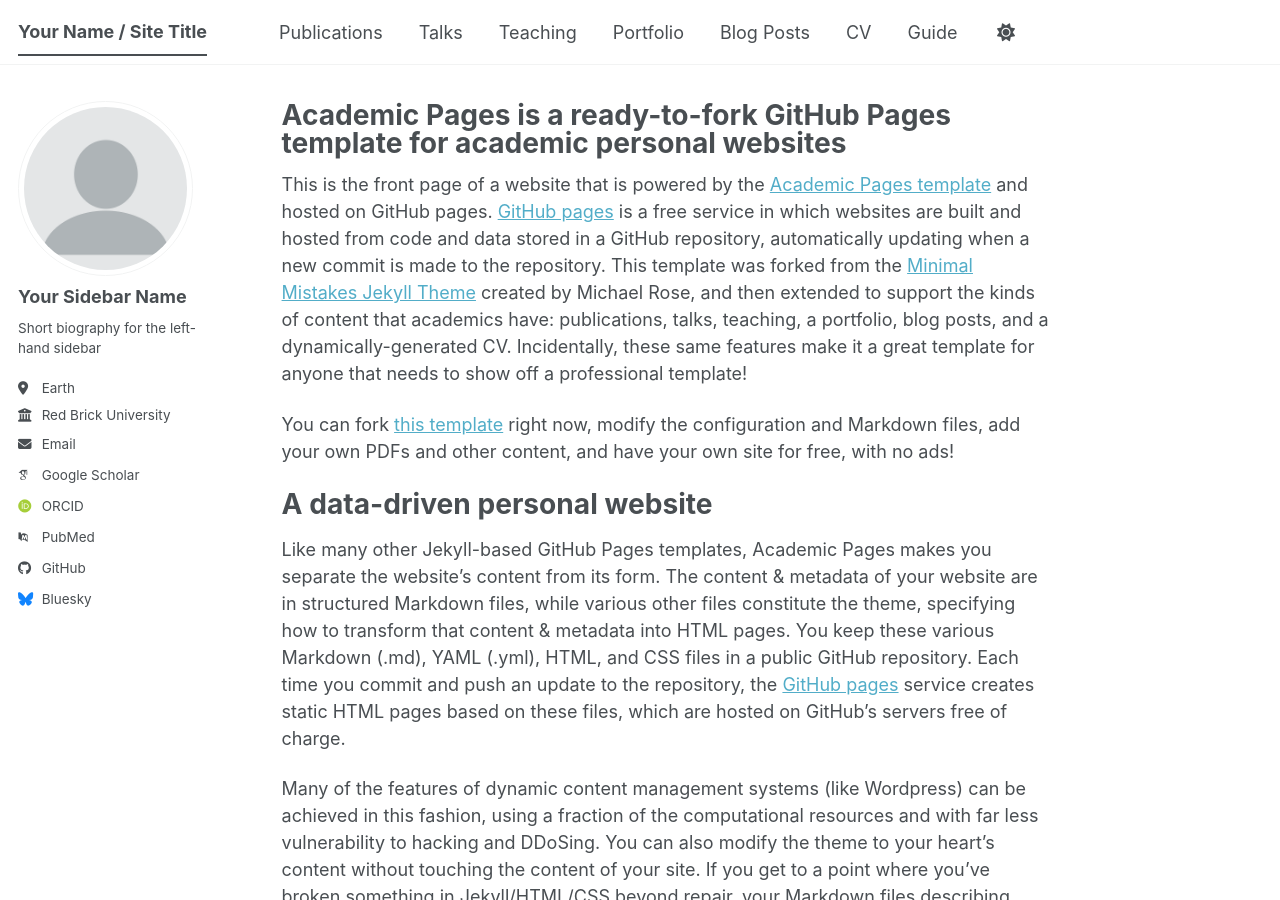
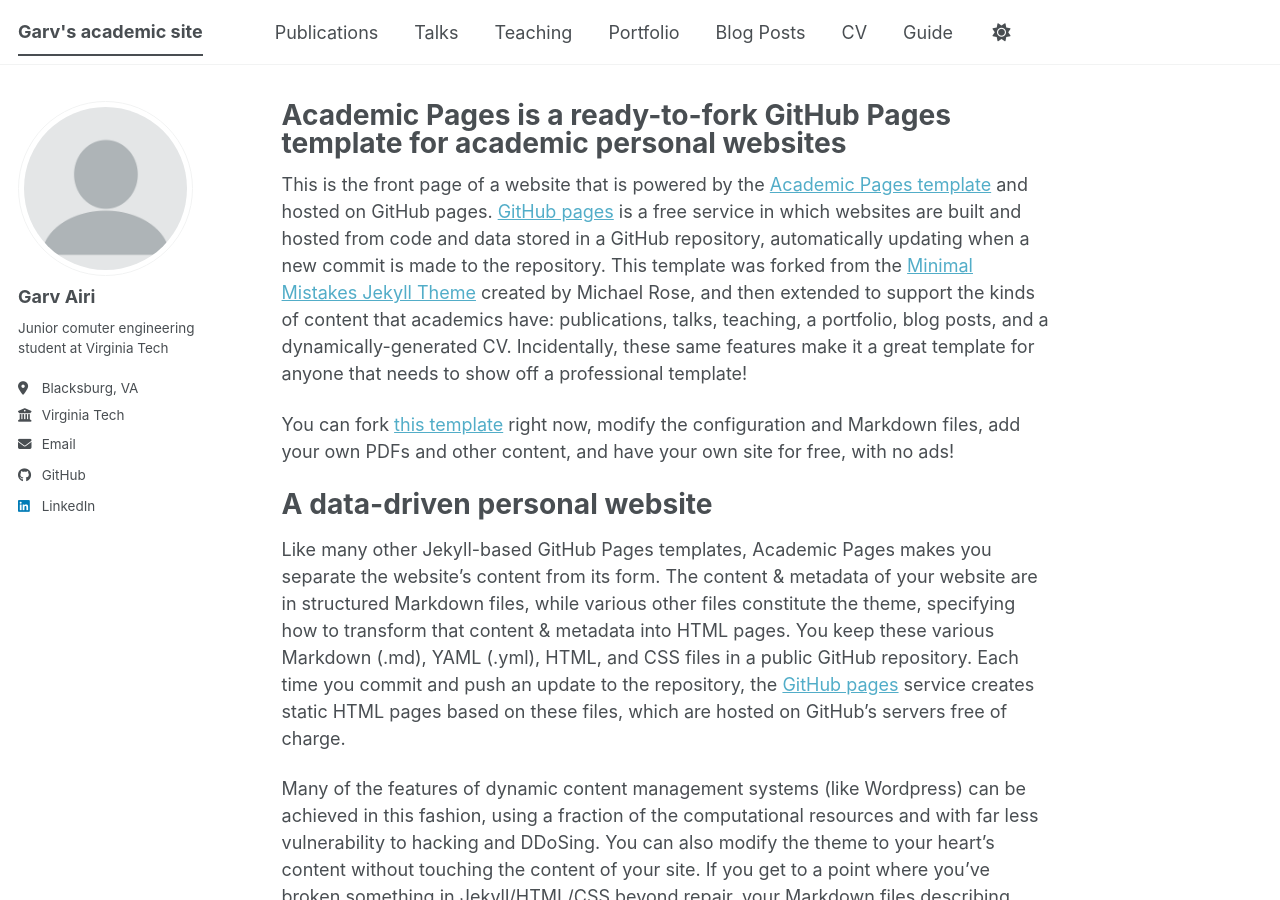
Before and after one commit to gairi01/gairi01.github.io, a Jekyll site: the page built from _pages/about.md, in a window 1280 px wide and 900 px high. Built offline with Jekyll 4.4.1, drawn with Linux system fonts in a browser that asks for light colours; some web fonts are replaced; a script bundle is joined from its source files by our own code; library files that are not in the unit come from our copies.

Commit message:
Update personal details in _config.yml
Updated personal information including title, name, bio, location, employer, email, and GitHub username.

```diff
--- a/_config.yml
+++ b/_config.yml
@@ -9,7 +9,7 @@
 # Basic Site Settings
 locale                   : "en-US"
 site_theme               : "default" # The available themes options are "default", "air", "sunrise", "mint", "dirt" and "contrast"
-title                    : "Your Name / Site Title"
+title                    : "Garv's academic site"
 title_separator          : "-"
 name                     : &name "Your Name"
 description              : &description "Your Name's academic portfolio"   # Update this with a general description of your site, this is the default if not overridden by a page
@@ -24,24 +24,24 @@
 author:
   # Biographic information
   avatar           : "profile.png"
-  name             : "Your Sidebar Name"
+  name             : "Garv Airi"
   pronouns         : # example: "she/her"
-  bio              : "Short biography for the left-hand sidebar"
-  location         : "Earth"
-  employer         : "Red Brick University"
+  bio              : "Junior comuter engineering student at Virginia Tech"
+  location         : "Blacksburg, VA"
+  employer         : "Virginia Tech "
   uri              : # URL
-  email            : "none@example.org"
+  email            : "gairi01@vt.edu"
 
   # Academic websites
   academia         : # URL
   arxiv            : # URL - Update with the correct link to your profile
-  googlescholar    : "https://scholar.google.com/citations?user=PS_CX0AAAAAJ"
+  googlescholar    : #"https://scholar.google.com/citations?user=PS_CX0AAAAAJ"
   inspire-hep      : # URL
   impactstory      : # URL
-  orcid            : "https://orcid.org/yourorcidurl"
+  orcid            : #"https://orcid.org/yourorcidurl"
   semantic         : # URL
   ssrn             : # URL
-  pubmed           : "https://www.ncbi.nlm.nih.gov/pubmed/?term=john+snow"
+  pubmed           : #"https://www.ncbi.nlm.nih.gov/pubmed/?term=john+snow"
   researchgate     : # URL
   scopus           : # URL
   zotero           : # URL
@@ -51,13 +51,13 @@
   bitbucket        : # Username - Update with your username on the site
   codepen          : # Username
   dribbble         : # Username
-  github           : "academicpages"
+  github           : "gairi01"
   kaggle           : # Username
   stackoverflow    : # User number or user number and name (i.e., use "1" or "1/jeff-atwood")
 
   # Social media
   artstation       : # Username
-  bluesky          : "bsky.app" # Replace this with you Bluesky username
+  bluesky          : #"bsky.app" # Replace this with you Bluesky username
   facebook         : # Username
   flickr           : # Username
   foursquare       : # Username
@@ -66,7 +66,7 @@
   keybase          : # Username
   instagram        : # Username
   lastfm           : # Username
-  linkedin         : # Username
+  linkedin         : garv-airi
   mastodon         : # URL
   medium           : # URL
   pinterest        : # Username
```
